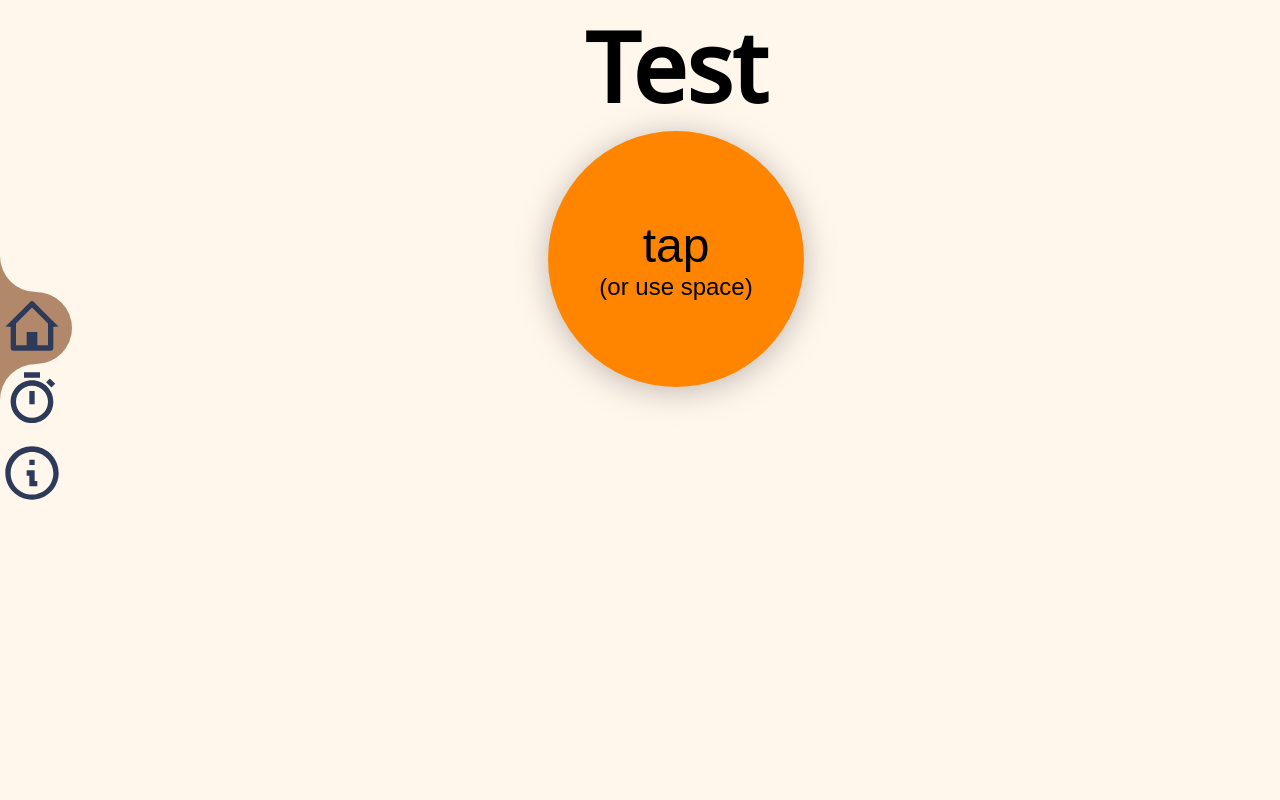
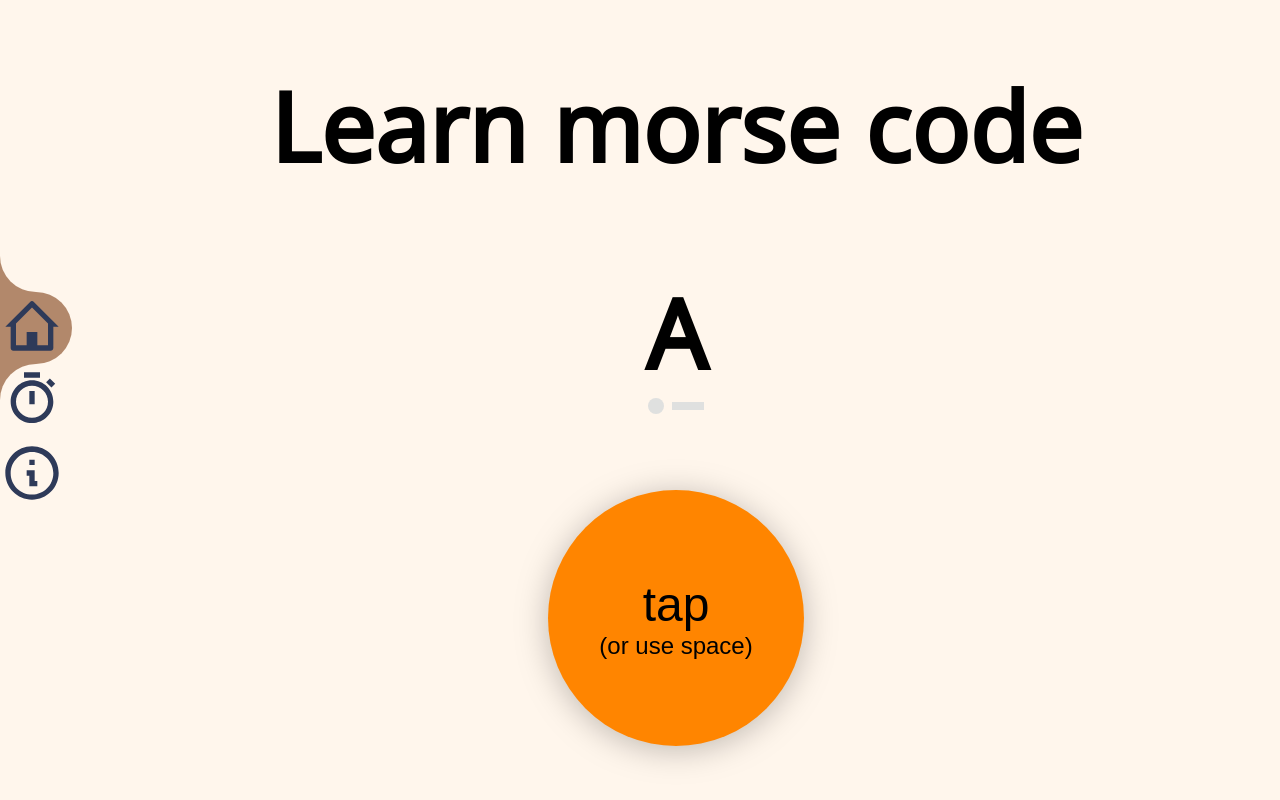
Before and after one commit to alojzy231/learn-morse-code, a Next.js app: page / in a window 1280 px wide. Built offline with nearby package versions, Linux system fonts and the light colour scheme.

Commit message:
Added current letter preview with basic mechanics, changed name of context variables to be more descriptive and small styling changes

```diff
--- /dev/null
+++ b/src/components/generic/Page.styles.js
@@ -0,0 +1,8 @@
+import styled from 'styled-components';
+
+const PageTitle = styled.h1`
+  margin-top: 6rem;
+  text-align: center;
+`;
+
+export default PageTitle;
--- /dev/null
+++ b/src/components/homepage/CurrentLetter/CurrentLetter.styles.js
@@ -0,0 +1,14 @@
+import styled from 'styled-components';
+
+export const CurrentLetterContainer = styled.div`
+  margin-top: 7.6rem;
+  display: flex;
+  flex-direction: column;
+  align-items: center;
+`;
+export const CurrentAlphabetLetter = styled.h1``;
+export const CurrentMorseCode = styled.div`
+  margin-bottom: 7.6rem;
+  display: flex;
+  align-items: center;
+`;
--- /dev/null
+++ b/src/components/homepage/CurrentLetter/index.jsx
@@ -0,0 +1,35 @@
+import React, { useState, useEffect, useContext } from 'react';
+
+import { MORSE_CODE_ALPHABET } from '../../../consts/morseCode';
+import { MorseCodeContext } from '../../../contextProviders/MorseCodeProvider';
+import {
+  CurrentLetterContainer,
+  CurrentAlphabetLetter,
+  CurrentMorseCode,
+} from './CurrentLetter.styles';
+import Dash from './symbols/Dash';
+import Dot from './symbols/Dot';
+
+export default function CurrentLetter() {
+  const [currentLetter, setCurrentLetter] = useState('');
+  const [currentMorseCode, setCurrentMorseCode] = useState([]);
+  const { typedMorseCode } = useContext(MorseCodeContext);
+  console.log(typedMorseCode);
+  const changeCurrentLetter = (letter) => {
+    setCurrentLetter(letter.toUpperCase());
+    setCurrentMorseCode(MORSE_CODE_ALPHABET[letter].split(''));
+  };
+
+  useEffect(() => {
+    changeCurrentLetter('a');
+  }, []);
+
+  return (
+    <CurrentLetterContainer>
+      <CurrentAlphabetLetter>{currentLetter}</CurrentAlphabetLetter>
+      <CurrentMorseCode>
+        {currentMorseCode.map((symbol) => (symbol === '.' ? <Dot /> : <Dash />))}
+      </CurrentMorseCode>
+    </CurrentLetterContainer>
+  );
+}
--- /dev/null
+++ b/src/components/homepage/CurrentLetter/symbols/Dash.jsx
@@ -0,0 +1,12 @@
+import styled from 'styled-components';
+
+const Dash = styled.div`
+  height: 0.8rem;
+  width: 3.2rem;
+  margin: 0 0.4rem;
+
+  background-color: ${({ theme: { colors }, isWritten }) =>
+    isWritten ? colors.black : colors.disabled};
+`;
+
+export default Dash;
--- /dev/null
+++ b/src/components/homepage/CurrentLetter/symbols/Dot.jsx
@@ -0,0 +1,13 @@
+import styled from 'styled-components';
+
+const Dot = styled.div`
+  height: 1.6rem;
+  width: 1.6rem;
+  margin: 0 0.4rem;
+  border-radius: 50%;
+
+  background-color: ${({ theme: { colors }, isWritten }) =>
+    isWritten ? colors.black : colors.disabled};
+`;
+
+export default Dot;
--- a/src/consts/morseCode.js
+++ b/src/consts/morseCode.js
@@ -9,3 +9,51 @@ export const TIMING = {
   dash: '150',
   space: '800',
 };
+
+export const MORSE_CODE_ALPHABET = {
+  0: '-----',
+  1: '.----',
+  2: '..---',
+  3: '...--',
+  4: '....-',
+  5: '.....',
+  6: '-....',
+  7: '--...',
+  8: '---..',
+  9: '----.',
+  a: '.-',
+  b: '-...',
+  c: '-.-.',
+  d: '-..',
+  e: '.',
+  f: '..-.',
+  g: '--.',
+  h: '....',
+  i: '..',
+  j: '.---',
+  k: '-.-',
+  l: '.-..',
+  m: '--',
+  n: '-.',
+  o: '---',
+  p: '.--.',
+  q: '--.-',
+  r: '.-.',
+  s: '...',
+  t: '-',
+  u: '..-',
+  v: '...-',
+  w: '.--',
+  x: '-..-',
+  y: '-.--',
+  z: '--..',
+  '.': '.-.-.-',
+  ',': '--..--',
+  '?': '..--..',
+  '!': '-.-.--',
+  '-': '-....-',
+  '/': '-..-.',
+  '@': '.--.-.',
+  '(': '-.--.',
+  ')': '-.--.-',
+};
--- a/src/contextProviders/MorseCodeProvider.jsx
+++ b/src/contextProviders/MorseCodeProvider.jsx
@@ -4,10 +4,10 @@ import PropTypes from 'prop-types';
 export const MorseCodeContext = React.createContext();
 
 export default function MorseCodeProvider({ children }) {
-  const [currentMorseCode, setCurrentMorseCode] = useState('');
+  const [typedMorseCode, setTypedMorseCode] = useState([]);
 
   return (
-    <MorseCodeContext.Provider value={{ currentMorseCode, setCurrentMorseCode }}>
+    <MorseCodeContext.Provider value={{ typedMorseCode, setTypedMorseCode }}>
       {children}
     </MorseCodeContext.Provider>
   );
--- a/src/hooks/useMorseCode/index.js
+++ b/src/hooks/useMorseCode/index.js
@@ -6,7 +6,7 @@ import { MorseCodeContext } from '../../contextProviders/MorseCodeProvider';
 import convertKeyPressedToSignal from './convertKeyPressToSignal';
 
 const useSpaceButton = () => {
-  const { setCurrentMorseCode } = useContext(MorseCodeContext);
+  const { setTypedMorseCode } = useContext(MorseCodeContext);
   const buttonRef = useRef(null);
   let isSpacePressed = false;
   let resetTimeout = null;
@@ -25,8 +25,8 @@ const useSpaceButton = () => {
   const handleSpaceUp = ({ code, timeStamp }) => {
     if (checkIfSpace(code)) {
       isSpacePressed = false;
-      setCurrentMorseCode((prevState) => prevState + convertKeyPressedToSignal(timeStamp, false));
-      resetTimeout = setTimeout(() => setCurrentMorseCode(''), TIMING.space);
+      setTypedMorseCode((prevState) => [...prevState, convertKeyPressedToSignal(timeStamp, false)]);
+      resetTimeout = setTimeout(() => setTypedMorseCode(''), TIMING.space);
     }
   };
 
--- a/src/pages/index.jsx
+++ b/src/pages/index.jsx
@@ -2,12 +2,15 @@ import React from 'react';
 
 import MorseCodeProvider from '../contextProviders/MorseCodeProvider';
 import TelegraphSounderButton from '../components/generic/TelegraphSounderButton';
+import PageTitle from '../components/generic/Page.styles';
+import CurrentLetter from '../components/homepage/CurrentLetter';
 
 export default function Home() {
   return (
     <>
-      <h1>Test</h1>
+      <PageTitle>Learn morse code</PageTitle>
       <MorseCodeProvider>
+        <CurrentLetter />
         <TelegraphSounderButton />
       </MorseCodeProvider>
     </>
--- a/src/styles/theme.js
+++ b/src/styles/theme.js
@@ -3,7 +3,7 @@ const colors = {
   secondary: '#B2886B',
   background: '#FFF6EC',
   disabled: '#DFE0DF',
-  active: '#402E32',
+  black: '#000000',
   action: '#4FBECD',
   tints: {
     primaryTint_10: '#ff911a',
```
